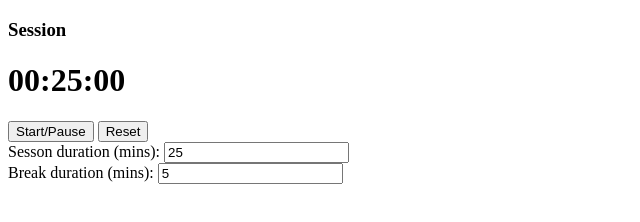
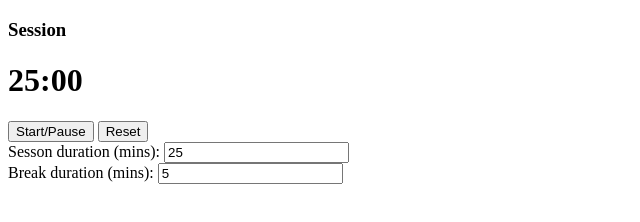
Before and after one commit to urfdvw/title_timer, a plain HTML site: page index.html in a window 1280 px wide. Shown: the whole page, without its empty margins (0-640 px from the left). Drawn offline with Linux system fonts and the light colour scheme.

Commit message:
Update index.html

```diff
--- a/index.html
+++ b/index.html
@@ -78,7 +78,12 @@
             var h_display = Math.floor(s_remain / (60 * 60));
             var m_display = Math.floor(s_remain / 60) % 60;
             var s_display = s_remain % 60;
-            var time_display = int2time(h_display) + ":" + int2time(m_display) + ":" + int2time(s_display);
+            if (h_display == 0) {
+                var time_display = int2time(m_display) + ":" + int2time(s_display);
+            }else{
+                var time_display = int2time(h_display) + ":" + int2time(m_display) + ":" + int2time(s_display);
+            }
+
 
             document.getElementById("remainder").innerHTML = time_display;
             return time_display
```
